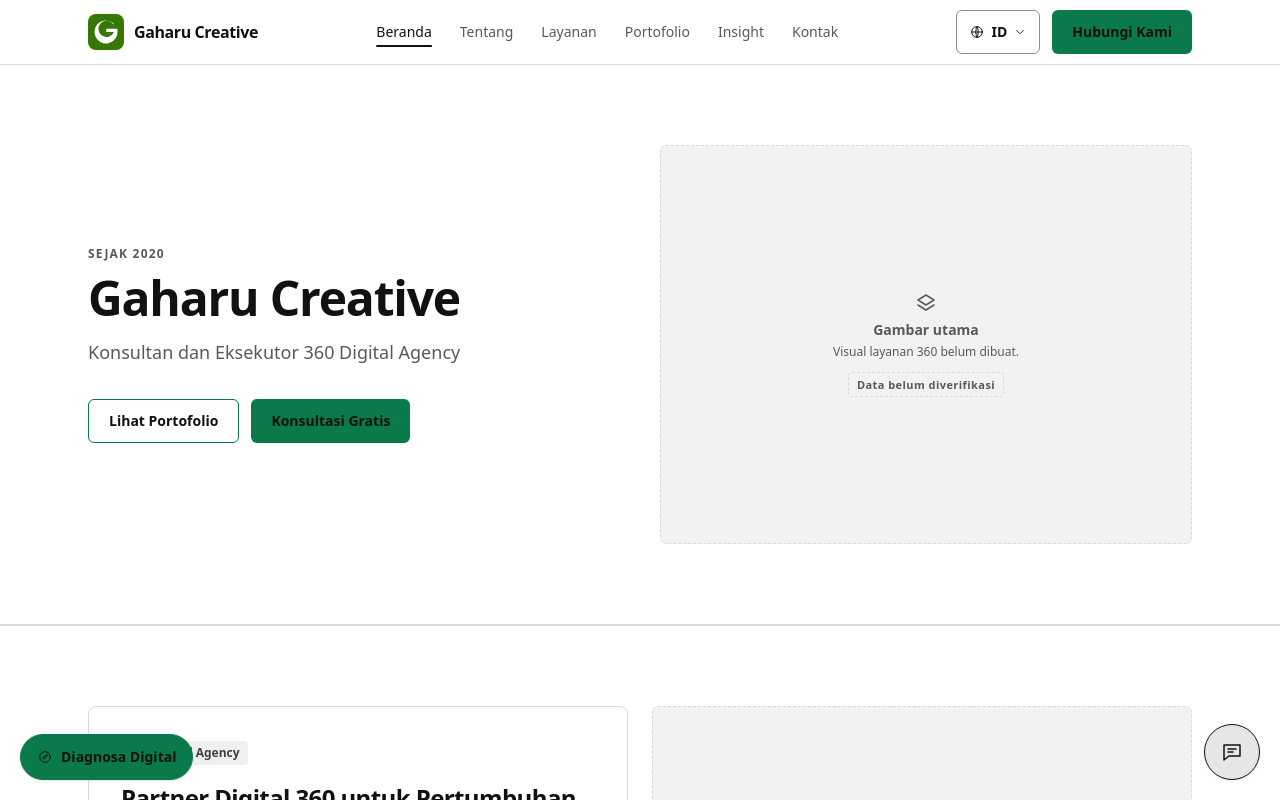
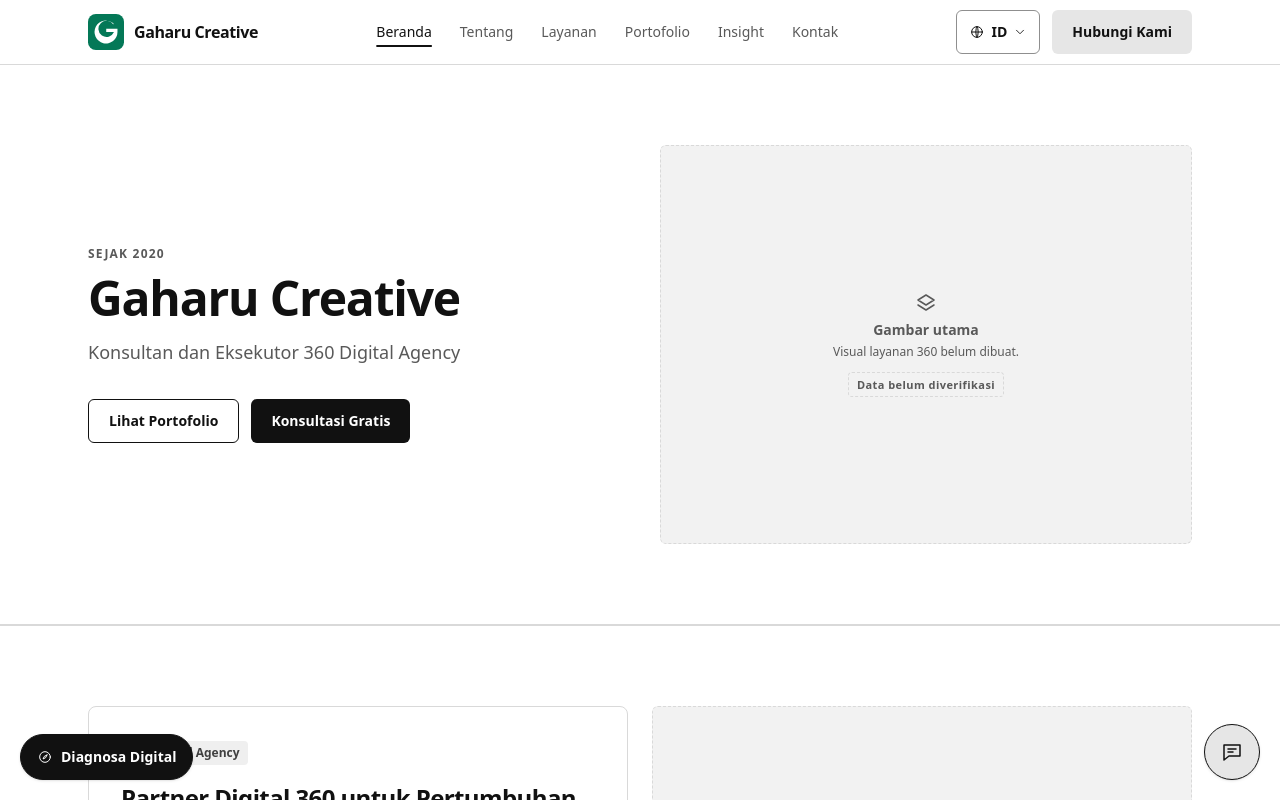
Before and after one commit to PKL-DigiTicket-SMKN-1-Adiwerna/Proyek-Website-Gaharu-Creative, a React (Vite) app: page / in a window 1280 px wide. Shown: the top 800 px of the page. Built offline with nearby package versions, Linux system fonts and the light colour scheme.

Commit message:
kembalikan warna tombol ke hitam

```diff
--- a/src/components/ui.jsx
+++ b/src/components/ui.jsx
@@ -13,9 +13,9 @@
   "inline-flex min-h-11 items-center justify-center gap-2 rounded-md px-5 py-2.5 text-sm font-semibold transition-colors";
 
 const buttonStyles = {
-  primary: "bg-button text-button-ink hover:opacity-90",
-  secondary: "border border-button bg-paper text-button-ink hover:bg-button/10",
-  nav: "bg-button text-button-ink hover:opacity-90",
+  primary: "bg-ink text-paper hover:bg-black",
+  secondary: "border border-ink bg-paper text-ink hover:bg-block",
+  nav: "bg-fill text-ink hover:bg-line",
 };
 
 /* Tombol bisa berubah jadi tautan router, tautan luar, atau tombol form. */
@@ -75,7 +75,7 @@
       aria-pressed={active}
       className={`inline-flex min-h-11 items-center gap-2 rounded-md border px-4 py-2 text-sm font-semibold transition-colors ${
         active
-          ? "border-button bg-button text-button-ink"
+          ? "border-ink bg-ink text-paper"
           : "border-field bg-paper text-ink hover:bg-block"
       }`}
     >
--- a/src/index.css
+++ b/src/index.css
@@ -19,12 +19,12 @@
   --focus: #111111;
 
   /* Warna logo, harus sama dengan favicon di tab browser. */
-  --brand: #367804;
+  --brand: #047857;
   --brand-ink: #ffffff;
 
-  /* Tombol utama seluruh situs. */
-  --button: #0b7a4b;
-  --button-ink: #111111;
+  /* Tombol utama seluruh situs. Dipakai juga komponen Diagnosa. */
+  --button: #111111;
+  --button-ink: #ffffff;
 }
 
 /* Nilai di atas diterjemahkan jadi utility Tailwind, jadi bg-paper dan text-ink
```
